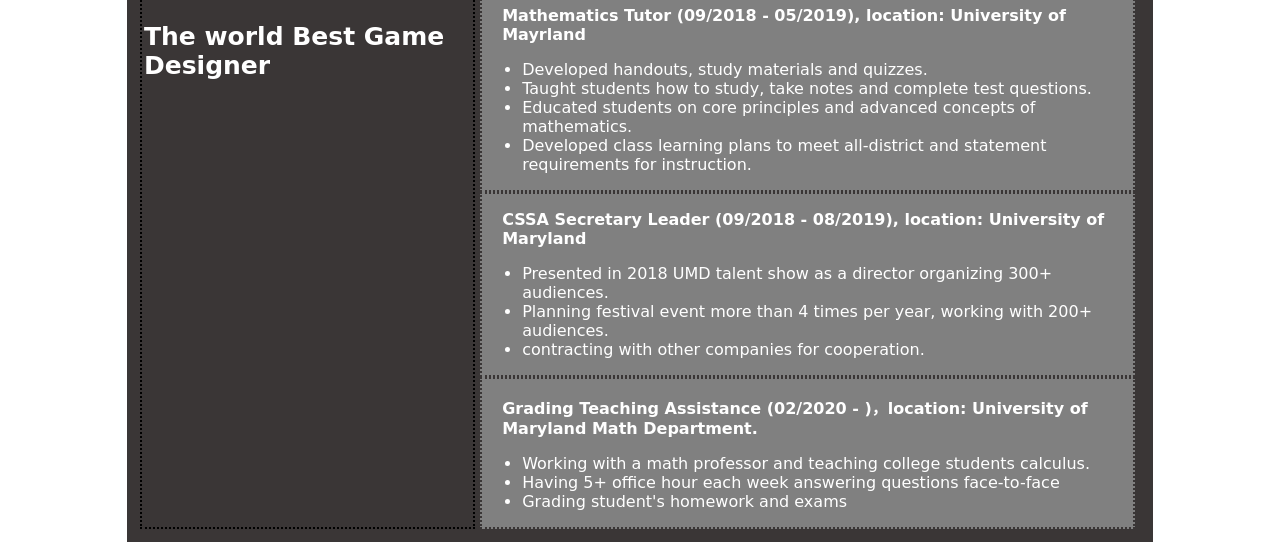
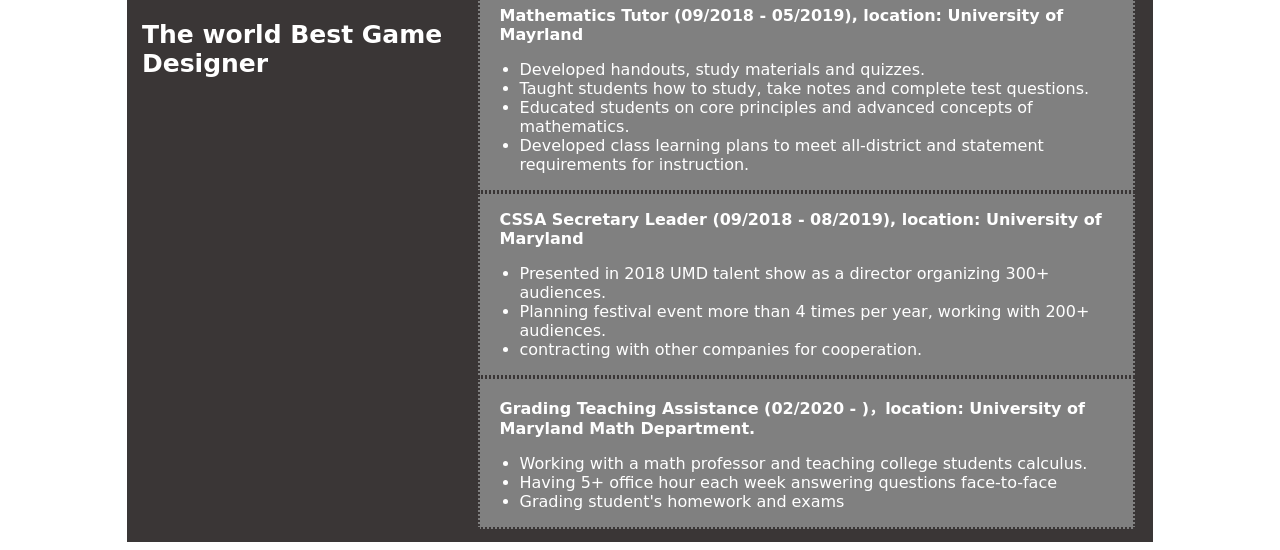
Before and after one commit to RuiqiLai0210/ruiqilai0210.github.io, a plain HTML site: page Assignment_1/index.html in a window 1280 px wide. Shown: the part 302-852 px from the top of the page. Drawn offline with Linux system fonts and the light colour scheme.

Commit message:
Update style.css

```diff
--- a/Assignment_1/style.css
+++ b/Assignment_1/style.css
@@ -24,7 +24,6 @@
 }
 
 .image_div {
-    border: 2px dotted black;
     order: 1;
 }
 
```
